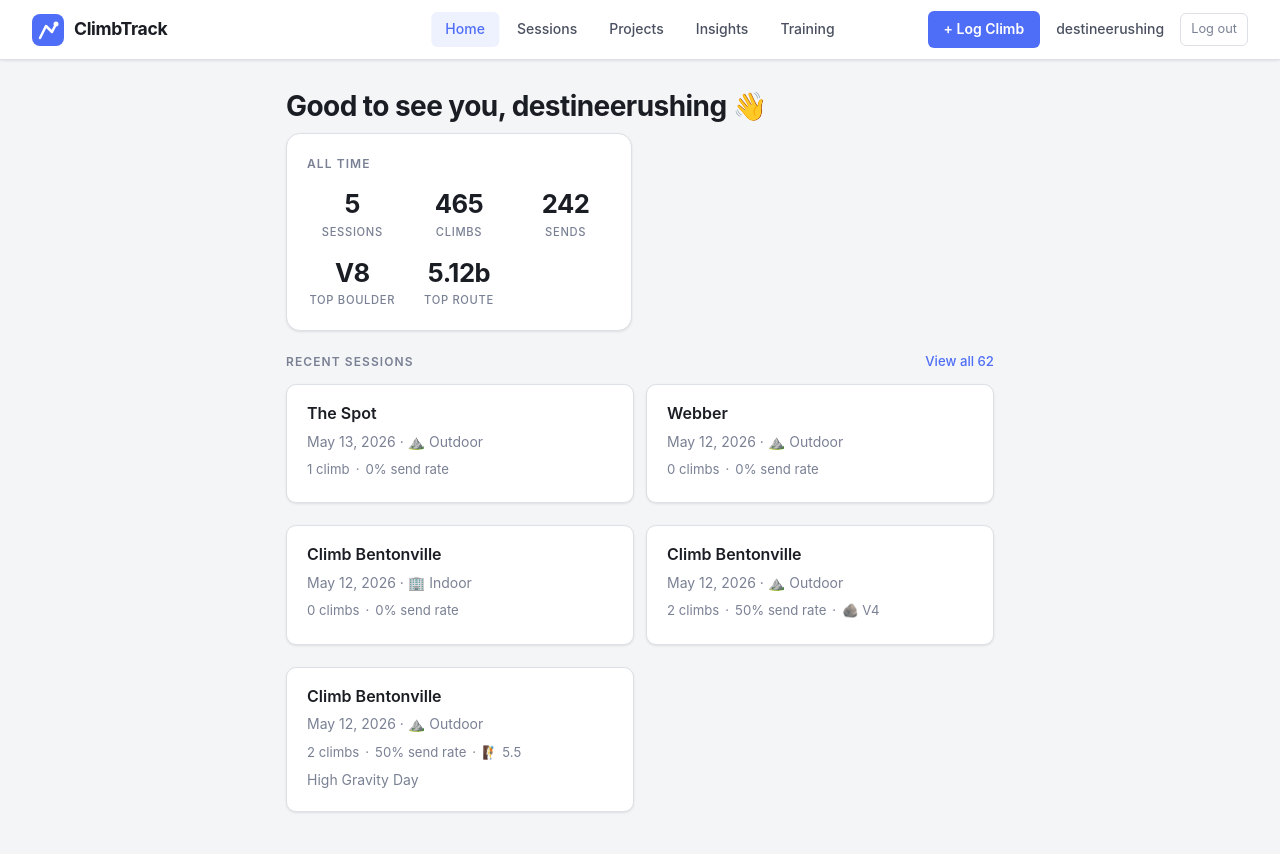
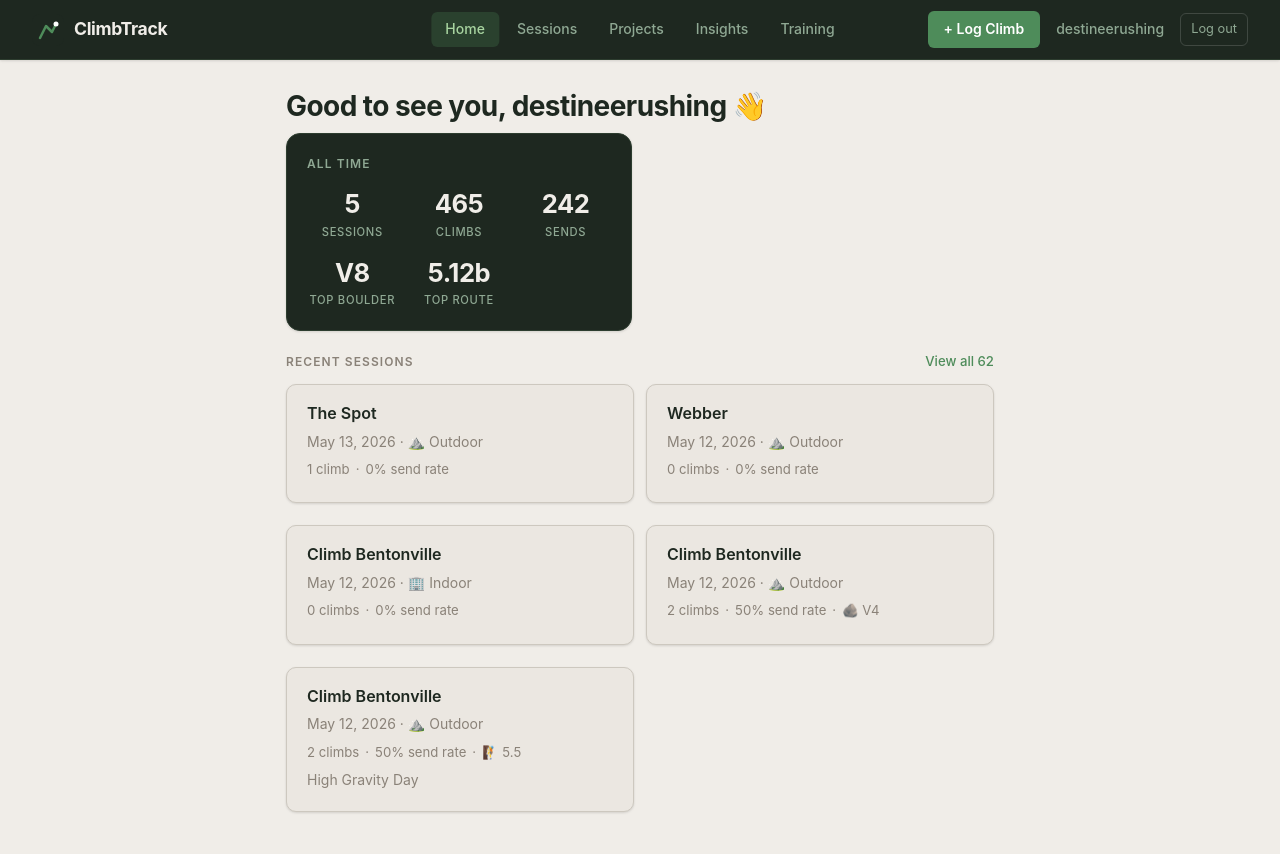
Before and after one commit to destineertm/climbtrack, a Flask app: page / in a window 1280 px wide. Run offline with Flask 3, Linux system fonts and the light colour scheme; a user stored in the database is signed in; some libraries are stand-ins or nearby versions.

```diff
--- a/static/style.css
+++ b/static/style.css
@@ -1,32 +1,36 @@
 /* ====================
    ClimbTrack — Stylesheet
-   Slate blue-gray theme (Linear / Notion inspired)
+   Outdoor climbing theme — earthy, bold, grounded
    ==================== */
 
 :root {
-    --bg:             #f4f5f7;
-    --surface:        #ffffff;
-    --surface-2:      #f0f1f3;
-    --surface-3:      #e8eaed;
-    --border:         #dde0e6;
-    --border-strong:  #c4c9d4;
-    --text:           #1a1d23;
-    --text-secondary: #4a5060;
-    --text-muted:     #7a8194;
-    --text-dim:       #a8b0c0;
-    --accent:         #4f6ef7;
-    --accent-strong:  #3a57e8;
-    --accent-light:   #eef1fe;
-    --success:        #2d9e6b;
-    --success-light:  #e8f7f0;
-    --danger:         #d94f4f;
-    --danger-light:   #fdf0f0;
-    --warning:        #d97706;
+    --bg:             #f0ede8;
+    --surface:        #ebe7e1;
+    --surface-2:      #e3dfd8;
+    --surface-3:      #d8d3cb;
+    --surface-dark:   #1e2820;
+    --border:         #cdc8bf;
+    --border-strong:  #b8b2a8;
+    --text:           #1e2820;
+    --text-secondary: #4a5448;
+    --text-muted:     #8a8278;
+    --text-dim:       #b0aa9f;
+    --accent:         #4e8c5a;
+    --accent-strong:  #3a7045;
+    --accent-light:   #d4e8c8;
+    --nav-bg:         #1e2820;
+    --nav-text:       #8fa893;
+    --nav-text-hover: #f0ede8;
+    --success:        #4e8c5a;
+    --success-light:  #d4e8c8;
+    --danger:         #c0432a;
+    --danger-light:   #f5ddd8;
+    --warning:        #c47c1a;
     --radius:         10px;
     --radius-sm:      6px;
     --radius-lg:      14px;
-    --shadow-sm:      0 1px 3px rgba(0,0,0,0.06), 0 1px 2px rgba(0,0,0,0.04);
-    --shadow:         0 2px 8px rgba(0,0,0,0.08), 0 1px 3px rgba(0,0,0,0.04);
+    --shadow-sm:      0 1px 3px rgba(0,0,0,0.08), 0 1px 2px rgba(0,0,0,0.05);
+    --shadow:         0 2px 8px rgba(0,0,0,0.12), 0 1px 3px rgba(0,0,0,0.06);
 }
 
 /* ---- Reset / base ---- */
@@ -356,6 +360,23 @@ button[type="submit"]:hover {
     box-shadow: var(--shadow-sm);
 }
 
+.stats-card-dark {
+    background: var(--surface-dark);
+    border-color: #2d3d2f;
+}
+
+.stats-card-dark h3 {
+    color: var(--nav-text) !important;
+}
+
+.stats-card-dark .stat-value {
+    color: #f0ede8 !important;
+}
+
+.stats-card-dark .stat-label {
+    color: var(--nav-text) !important;
+}
+
 .stats-card h3,
 .trends-card h3 {
     margin: 0 0 16px 0;
@@ -608,11 +629,11 @@ button[type="submit"]:hover {
 /* ---- Climb of the Month ---- */
 
 .cotm-card {
-    background: linear-gradient(135deg, #4f6ef7 0%, #7c3aed 100%);
+    background: var(--accent);
     border-radius: var(--radius-lg);
     padding: 20px 24px;
     margin-bottom: 20px;
-    box-shadow: 0 4px 16px rgba(79,110,247,0.3);
+    box-shadow: 0 4px 16px rgba(78,140,90,0.3);
 }
 
 .cotm-label {
@@ -620,7 +641,7 @@ button[type="submit"]:hover {
     font-weight: 700;
     text-transform: uppercase;
     letter-spacing: 0.1em;
-    color: rgba(255,255,255,0.75);
+    color: rgba(255,255,255,0.7);
     margin: 0 0 6px 0;
 }
 
@@ -1264,8 +1285,8 @@ button[type="submit"]:hover {
         left: 0;
         right: 0;
         height: 60px;
-        background: var(--surface);
-        border-bottom: 1px solid var(--border);
+        background: var(--nav-bg);
+        border-bottom: 1px solid #2d3d2f;
         padding: 0 32px;
         z-index: 100;
         box-shadow: var(--shadow-sm);
@@ -1292,7 +1313,7 @@ button[type="submit"]:hover {
     .desktop-nav-wordmark {
         font-size: 1.1rem;
         font-weight: 700;
-        color: var(--text);
+        color: #f0ede8;
         letter-spacing: -0.02em;
     }
 
@@ -1308,7 +1329,7 @@ button[type="submit"]:hover {
     .desktop-nav-link {
         padding: 6px 14px;
         border-radius: var(--radius-sm);
-        color: var(--text-secondary);
+        color: var(--nav-text);
         font-size: 0.875rem;
         font-weight: 500;
         text-decoration: none;
@@ -1316,14 +1337,14 @@ button[type="submit"]:hover {
     }
 
     .desktop-nav-link:hover {
-        background: var(--surface-2);
-        color: var(--text);
+        background: rgba(255,255,255,0.08);
+        color: #f0ede8;
         text-decoration: none;
     }
 
     .desktop-nav-link.active {
-        background: var(--accent-light);
-        color: var(--accent);
+        background: rgba(78,140,90,0.25);
+        color: #a8d4a0;
     }
 
     .desktop-nav-user {
@@ -1336,27 +1357,26 @@ button[type="submit"]:hover {
     .desktop-nav-name {
         font-size: 0.875rem;
         font-weight: 500;
-        color: var(--text-secondary);
+        color: var(--nav-text);
     }
 
     .desktop-nav-logout {
         font-size: 0.8rem;
-        color: var(--text-muted);
+        color: var(--nav-text);
         text-decoration: none;
         padding: 5px 10px;
         border-radius: var(--radius-sm);
-        border: 1px solid var(--border);
+        border: 1px solid rgba(255,255,255,0.15);
         transition: all 0.15s;
     }
 
     .desktop-nav-logout:hover {
-        color: var(--danger);
-        border-color: var(--danger);
-        background: var(--danger-light);
+        color: #f0ede8;
+        border-color: rgba(255,255,255,0.3);
+        background: rgba(255,255,255,0.08);
         text-decoration: none;
     }
 
-    /* Also add a log climb button in the nav */
     .desktop-nav-cta {
         display: inline-flex;
         align-items: center;
@@ -1411,9 +1431,9 @@ button[type="submit"]:hover {
         left: 0;
         right: 0;
         height: 64px;
-        background: var(--surface);
-        border-top: 1px solid var(--border);
-        box-shadow: 0 -2px 12px rgba(0,0,0,0.08);
+        background: var(--nav-bg);
+        border-top: 1px solid #2d3d2f;
+        box-shadow: 0 -2px 12px rgba(0,0,0,0.2);
         z-index: 100;
         align-items: center;
         justify-content: space-around;
@@ -1426,7 +1446,7 @@ button[type="submit"]:hover {
         align-items: center;
         gap: 3px;
         text-decoration: none;
-        color: var(--text-muted);
+        color: var(--nav-text);
         font-size: 0.65rem;
         font-weight: 500;
         flex: 1;
@@ -1437,7 +1457,7 @@ button[type="submit"]:hover {
 
     .bottom-nav-item:hover,
     .bottom-nav-item.active {
-        color: var(--accent);
+        color: #a8d4a0;
         text-decoration: none;
     }
 
--- a/templates/add_climb.html
+++ b/templates/add_climb.html
@@ -10,8 +10,8 @@
     <header class="desktop-nav">
         <a href="/" class="desktop-nav-logo">
             <svg width="32" height="32" viewBox="0 0 32 32" fill="none" xmlns="http://www.w3.org/2000/svg">
-                <rect width="32" height="32" rx="8" fill="#4f6ef7"/>
-                <path d="M8 24 L14 12 L20 18 L24 10" stroke="white" stroke-width="2.5" stroke-linecap="round" stroke-linejoin="round" fill="none"/>
+                <rect width="32" height="32" rx="8" fill="#1e2820"/>
+                <path d="M8 24 L14 12 L20 18 L24 10" stroke="#4e8c5a" stroke-width="2.5" stroke-linecap="round" stroke-linejoin="round" fill="none"/>
                 <circle cx="24" cy="10" r="2.5" fill="white"/>
             </svg>
             <span class="desktop-nav-wordmark">ClimbTrack</span>
--- a/templates/edit_climb.html
+++ b/templates/edit_climb.html
@@ -10,8 +10,8 @@
     <header class="desktop-nav">
         <a href="/" class="desktop-nav-logo">
             <svg width="32" height="32" viewBox="0 0 32 32" fill="none" xmlns="http://www.w3.org/2000/svg">
-                <rect width="32" height="32" rx="8" fill="#4f6ef7"/>
-                <path d="M8 24 L14 12 L20 18 L24 10" stroke="white" stroke-width="2.5" stroke-linecap="round" stroke-linejoin="round" fill="none"/>
+                <rect width="32" height="32" rx="8" fill="#1e2820"/>
+                <path d="M8 24 L14 12 L20 18 L24 10" stroke="#4e8c5a" stroke-width="2.5" stroke-linecap="round" stroke-linejoin="round" fill="none"/>
                 <circle cx="24" cy="10" r="2.5" fill="white"/>
             </svg>
             <span class="desktop-nav-wordmark">ClimbTrack</span>
--- a/templates/edit_gym.html
+++ b/templates/edit_gym.html
@@ -10,8 +10,8 @@
     <header class="desktop-nav">
         <a href="/" class="desktop-nav-logo">
             <svg width="32" height="32" viewBox="0 0 32 32" fill="none" xmlns="http://www.w3.org/2000/svg">
-                <rect width="32" height="32" rx="8" fill="#4f6ef7"/>
-                <path d="M8 24 L14 12 L20 18 L24 10" stroke="white" stroke-width="2.5" stroke-linecap="round" stroke-linejoin="round" fill="none"/>
+                <rect width="32" height="32" rx="8" fill="#1e2820"/>
+                <path d="M8 24 L14 12 L20 18 L24 10" stroke="#4e8c5a" stroke-width="2.5" stroke-linecap="round" stroke-linejoin="round" fill="none"/>
                 <circle cx="24" cy="10" r="2.5" fill="white"/>
             </svg>
             <span class="desktop-nav-wordmark">ClimbTrack</span>
--- a/templates/edit_route.html
+++ b/templates/edit_route.html
@@ -10,8 +10,8 @@
     <header class="desktop-nav">
         <a href="/" class="desktop-nav-logo">
             <svg width="32" height="32" viewBox="0 0 32 32" fill="none" xmlns="http://www.w3.org/2000/svg">
-                <rect width="32" height="32" rx="8" fill="#4f6ef7"/>
-                <path d="M8 24 L14 12 L20 18 L24 10" stroke="white" stroke-width="2.5" stroke-linecap="round" stroke-linejoin="round" fill="none"/>
+                <rect width="32" height="32" rx="8" fill="#1e2820"/>
+                <path d="M8 24 L14 12 L20 18 L24 10" stroke="#4e8c5a" stroke-width="2.5" stroke-linecap="round" stroke-linejoin="round" fill="none"/>
                 <circle cx="24" cy="10" r="2.5" fill="white"/>
             </svg>
             <span class="desktop-nav-wordmark">ClimbTrack</span>
--- a/templates/gym_detail.html
+++ b/templates/gym_detail.html
@@ -11,8 +11,8 @@
     <header class="desktop-nav">
         <a href="/" class="desktop-nav-logo">
             <svg width="32" height="32" viewBox="0 0 32 32" fill="none" xmlns="http://www.w3.org/2000/svg">
-                <rect width="32" height="32" rx="8" fill="#4f6ef7"/>
-                <path d="M8 24 L14 12 L20 18 L24 10" stroke="white" stroke-width="2.5" stroke-linecap="round" stroke-linejoin="round" fill="none"/>
+                <rect width="32" height="32" rx="8" fill="#1e2820"/>
+                <path d="M8 24 L14 12 L20 18 L24 10" stroke="#4e8c5a" stroke-width="2.5" stroke-linecap="round" stroke-linejoin="round" fill="none"/>
                 <circle cx="24" cy="10" r="2.5" fill="white"/>
             </svg>
             <span class="desktop-nav-wordmark">ClimbTrack</span>
--- a/templates/gyms.html
+++ b/templates/gyms.html
@@ -10,8 +10,8 @@
     <header class="desktop-nav">
         <a href="/" class="desktop-nav-logo">
             <svg width="32" height="32" viewBox="0 0 32 32" fill="none" xmlns="http://www.w3.org/2000/svg">
-                <rect width="32" height="32" rx="8" fill="#4f6ef7"/>
-                <path d="M8 24 L14 12 L20 18 L24 10" stroke="white" stroke-width="2.5" stroke-linecap="round" stroke-linejoin="round" fill="none"/>
+                <rect width="32" height="32" rx="8" fill="#1e2820"/>
+                <path d="M8 24 L14 12 L20 18 L24 10" stroke="#4e8c5a" stroke-width="2.5" stroke-linecap="round" stroke-linejoin="round" fill="none"/>
                 <circle cx="24" cy="10" r="2.5" fill="white"/>
             </svg>
             <span class="desktop-nav-wordmark">ClimbTrack</span>
--- a/templates/index.html
+++ b/templates/index.html
@@ -10,8 +10,8 @@
     <header class="desktop-nav">
         <a href="/" class="desktop-nav-logo">
             <svg width="32" height="32" viewBox="0 0 32 32" fill="none" xmlns="http://www.w3.org/2000/svg">
-                <rect width="32" height="32" rx="8" fill="#4f6ef7"/>
-                <path d="M8 24 L14 12 L20 18 L24 10" stroke="white" stroke-width="2.5" stroke-linecap="round" stroke-linejoin="round" fill="none"/>
+                <rect width="32" height="32" rx="8" fill="#1e2820"/>
+                <path d="M8 24 L14 12 L20 18 L24 10" stroke="#4e8c5a" stroke-width="2.5" stroke-linecap="round" stroke-linejoin="round" fill="none"/>
                 <circle cx="24" cy="10" r="2.5" fill="white"/>
             </svg>
             <span class="desktop-nav-wordmark">ClimbTrack</span>
@@ -37,7 +37,7 @@
     <div class="dashboard-grid">
 
         <!-- All time stats -->
-        <div class="stats-card">
+        <div class="stats-card stats-card-dark">
             <h3>All Time</h3>
             <div class="stats-grid stats-grid-3">
                 <div class="stat">
--- a/templates/insights.html
+++ b/templates/insights.html
@@ -11,8 +11,8 @@
     <header class="desktop-nav">
         <a href="/" class="desktop-nav-logo">
             <svg width="32" height="32" viewBox="0 0 32 32" fill="none" xmlns="http://www.w3.org/2000/svg">
-                <rect width="32" height="32" rx="8" fill="#4f6ef7"/>
-                <path d="M8 24 L14 12 L20 18 L24 10" stroke="white" stroke-width="2.5" stroke-linecap="round" stroke-linejoin="round" fill="none"/>
+                <rect width="32" height="32" rx="8" fill="#1e2820"/>
+                <path d="M8 24 L14 12 L20 18 L24 10" stroke="#4e8c5a" stroke-width="2.5" stroke-linecap="round" stroke-linejoin="round" fill="none"/>
                 <circle cx="24" cy="10" r="2.5" fill="white"/>
             </svg>
             <span class="desktop-nav-wordmark">ClimbTrack</span>
--- a/templates/login.html
+++ b/templates/login.html
@@ -9,7 +9,7 @@
             padding: 0;
             margin: 0;
             max-width: none;
-            background: #fff;
+            background: var(--bg, #f0ede8);
             min-height: 100vh;
             display: flex;
         }
--- a/templates/new_session.html
+++ b/templates/new_session.html
@@ -10,8 +10,8 @@
     <header class="desktop-nav">
         <a href="/" class="desktop-nav-logo">
             <svg width="32" height="32" viewBox="0 0 32 32" fill="none" xmlns="http://www.w3.org/2000/svg">
-                <rect width="32" height="32" rx="8" fill="#4f6ef7"/>
-                <path d="M8 24 L14 12 L20 18 L24 10" stroke="white" stroke-width="2.5" stroke-linecap="round" stroke-linejoin="round" fill="none"/>
+                <rect width="32" height="32" rx="8" fill="#1e2820"/>
+                <path d="M8 24 L14 12 L20 18 L24 10" stroke="#4e8c5a" stroke-width="2.5" stroke-linecap="round" stroke-linejoin="round" fill="none"/>
                 <circle cx="24" cy="10" r="2.5" fill="white"/>
             </svg>
             <span class="desktop-nav-wordmark">ClimbTrack</span>
--- a/templates/projects.html
+++ b/templates/projects.html
@@ -10,8 +10,8 @@
     <header class="desktop-nav">
         <a href="/" class="desktop-nav-logo">
             <svg width="32" height="32" viewBox="0 0 32 32" fill="none" xmlns="http://www.w3.org/2000/svg">
-                <rect width="32" height="32" rx="8" fill="#4f6ef7"/>
-                <path d="M8 24 L14 12 L20 18 L24 10" stroke="white" stroke-width="2.5" stroke-linecap="round" stroke-linejoin="round" fill="none"/>
+                <rect width="32" height="32" rx="8" fill="#1e2820"/>
+                <path d="M8 24 L14 12 L20 18 L24 10" stroke="#4e8c5a" stroke-width="2.5" stroke-linecap="round" stroke-linejoin="round" fill="none"/>
                 <circle cx="24" cy="10" r="2.5" fill="white"/>
             </svg>
             <span class="desktop-nav-wordmark">ClimbTrack</span>
--- a/templates/register.html
+++ b/templates/register.html
@@ -9,7 +9,7 @@
             padding: 0;
             margin: 0;
             max-width: none;
-            background: #fff;
+            background: var(--bg, #f0ede8);
             min-height: 100vh;
             display: flex;
         }
--- a/templates/route_detail.html
+++ b/templates/route_detail.html
@@ -10,8 +10,8 @@
     <header class="desktop-nav">
         <a href="/" class="desktop-nav-logo">
             <svg width="32" height="32" viewBox="0 0 32 32" fill="none" xmlns="http://www.w3.org/2000/svg">
-                <rect width="32" height="32" rx="8" fill="#4f6ef7"/>
-                <path d="M8 24 L14 12 L20 18 L24 10" stroke="white" stroke-width="2.5" stroke-linecap="round" stroke-linejoin="round" fill="none"/>
+                <rect width="32" height="32" rx="8" fill="#1e2820"/>
+                <path d="M8 24 L14 12 L20 18 L24 10" stroke="#4e8c5a" stroke-width="2.5" stroke-linecap="round" stroke-linejoin="round" fill="none"/>
                 <circle cx="24" cy="10" r="2.5" fill="white"/>
             </svg>
             <span class="desktop-nav-wordmark">ClimbTrack</span>
--- a/templates/route_story.html
+++ b/templates/route_story.html
@@ -10,8 +10,8 @@
     <header class="desktop-nav">
         <a href="/" class="desktop-nav-logo">
             <svg width="32" height="32" viewBox="0 0 32 32" fill="none" xmlns="http://www.w3.org/2000/svg">
-                <rect width="32" height="32" rx="8" fill="#4f6ef7"/>
-                <path d="M8 24 L14 12 L20 18 L24 10" stroke="white" stroke-width="2.5" stroke-linecap="round" stroke-linejoin="round" fill="none"/>
+                <rect width="32" height="32" rx="8" fill="#1e2820"/>
+                <path d="M8 24 L14 12 L20 18 L24 10" stroke="#4e8c5a" stroke-width="2.5" stroke-linecap="round" stroke-linejoin="round" fill="none"/>
                 <circle cx="24" cy="10" r="2.5" fill="white"/>
             </svg>
             <span class="desktop-nav-wordmark">ClimbTrack</span>
--- a/templates/session.html
+++ b/templates/session.html
@@ -10,8 +10,8 @@
     <header class="desktop-nav">
         <a href="/" class="desktop-nav-logo">
             <svg width="32" height="32" viewBox="0 0 32 32" fill="none" xmlns="http://www.w3.org/2000/svg">
-                <rect width="32" height="32" rx="8" fill="#4f6ef7"/>
-                <path d="M8 24 L14 12 L20 18 L24 10" stroke="white" stroke-width="2.5" stroke-linecap="round" stroke-linejoin="round" fill="none"/>
+                <rect width="32" height="32" rx="8" fill="#1e2820"/>
+                <path d="M8 24 L14 12 L20 18 L24 10" stroke="#4e8c5a" stroke-width="2.5" stroke-linecap="round" stroke-linejoin="round" fill="none"/>
                 <circle cx="24" cy="10" r="2.5" fill="white"/>
             </svg>
             <span class="desktop-nav-wordmark">ClimbTrack</span>
--- a/templates/training.html
+++ b/templates/training.html
@@ -10,8 +10,8 @@
     <header class="desktop-nav">
         <a href="/" class="desktop-nav-logo">
             <svg width="32" height="32" viewBox="0 0 32 32" fill="none" xmlns="http://www.w3.org/2000/svg">
-                <rect width="32" height="32" rx="8" fill="#4f6ef7"/>
-                <path d="M8 24 L14 12 L20 18 L24 10" stroke="white" stroke-width="2.5" stroke-linecap="round" stroke-linejoin="round" fill="none"/>
+                <rect width="32" height="32" rx="8" fill="#1e2820"/>
+                <path d="M8 24 L14 12 L20 18 L24 10" stroke="#4e8c5a" stroke-width="2.5" stroke-linecap="round" stroke-linejoin="round" fill="none"/>
                 <circle cx="24" cy="10" r="2.5" fill="white"/>
             </svg>
             <span class="desktop-nav-wordmark">ClimbTrack</span>
```
Also changed, not shown: instance/climbs.db.
